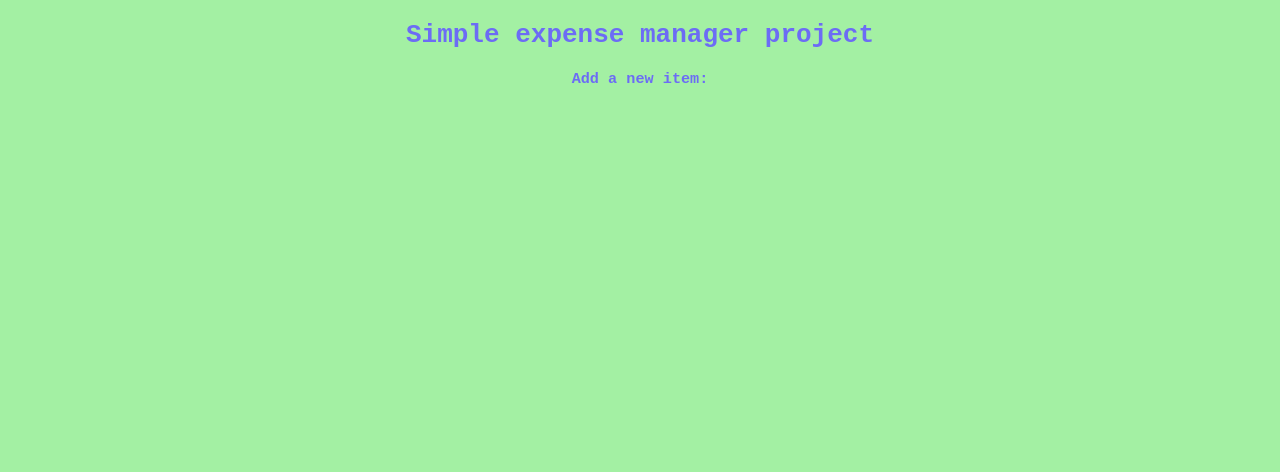
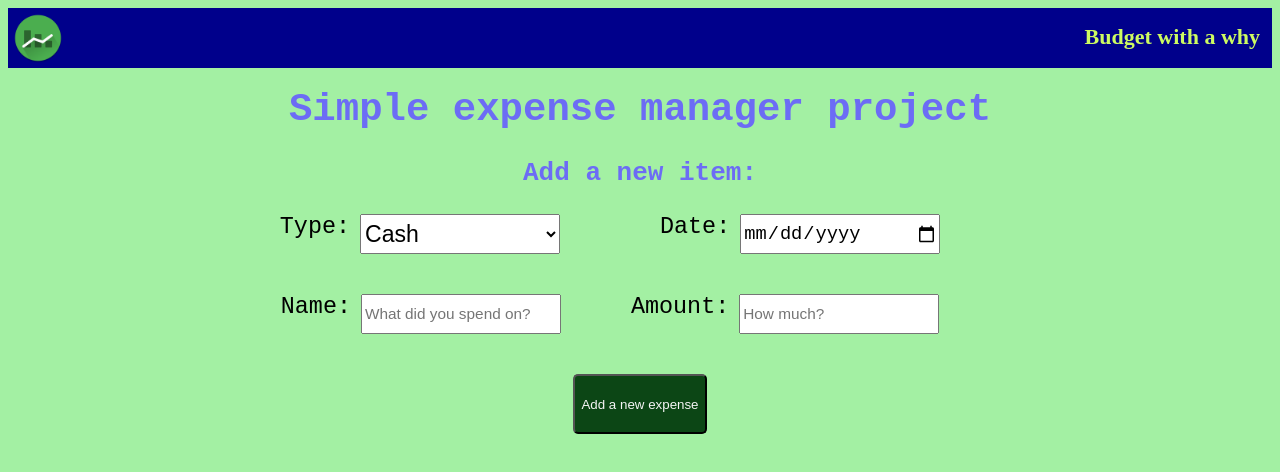
Before and after one commit to ratzushca/react-app, a React (Create React App) app: page / in a window 1280 px wide. Shown: the top 472 px of the page. Built offline with nearby package versions, Linux system fonts and the light colour scheme.

Commit message:
UI Ready for JS

```diff
--- /dev/null
+++ b/src/AddButton.js
@@ -0,0 +1,10 @@
+import React from "react"
+
+
+export default function AddButton(){
+    return(
+        <div>
+        <button type="submit" className="add-button">Add a new expense</button>
+        </div>
+    )
+}
--- /dev/null
+++ b/src/App.js
@@ -0,0 +1,17 @@
+import React from "react"
+import Head from "./Head"
+import Nav from "./Nav"
+import InputBox from "./InputBox"
+import AddButton from "./AddButton"
+
+
+export default function App(){
+    return(
+        <div>
+        <Nav />
+        <Head />
+        <InputBox />
+        <AddButton />
+        </div>
+    )
+}
--- /dev/null
+++ b/src/InputBox.js
@@ -0,0 +1,26 @@
+import React from "react"
+
+
+export default function InputBox(){
+    return(
+        <form>
+        <div className="div1-input">
+        <span className="type-option">Type:</span>
+        <select className="card-options" >
+            <option className="card-input" >Cash</option>
+            <option className="card-input">Card</option>
+            <option className="card-input">Crypto</option>
+            <option className="card-input">Other</option>
+            </select>
+        <span className="date-options">Date:</span>
+        <input type = "date" className="date-input"/>
+        </div>
+        <div className="div2-input">
+        <span className="name-option">Name:</span>
+        <input type="text" placeholder="What did you spend on?" className="name-input"></input>
+        <span className="amount-option">Amount:</span>
+        <input type="number"  placeholder="How much?"className="amount-input"></input>
+        </div>
+        </form>
+    )
+}
--- /dev/null
+++ b/src/Nav.js
@@ -0,0 +1,11 @@
+import React from "react"
+
+
+export default function Nav(){
+    return(
+        <nav>
+        <img src = {require("../src/reactlogo.png")} className="image-icon" />
+        <h3 className="nav-motto">Budget with a why</h3>
+        </nav>
+    )
+}
--- a/src/index.js
+++ b/src/index.js
@@ -1,14 +1,8 @@
 import React from "react"
 import ReactDOM from "react-dom"
-import Head from "./Head"
+import App from "./App"
 import '../src/styles.css'
 
-function App(){
-    return(
-        <div>
-        <Head />
-        </div>
-    )
-}
+
 
 ReactDOM.render(<App />, document.getElementById("root"))
--- a/src/styles.css
+++ b/src/styles.css
@@ -1,11 +1,102 @@
+* {
+    box-sizing: border-box;
+}
+
+
 body{
     background-color: rgb(163, 240, 163);
 }
 
+nav{
+    display: flex;
+   height: 60px;
+    align-items: center;
+    background-color: darkblue;
+
+}
+.image-icon{
+    margin: 5px;
+    height: 50px;
+    width: 50px;
+}
+.nav-motto{
+
+    position: absolute;
+    right: 20px;
+    font-family:Snell Roundhand, cursive;
+    margin-right: auto;
+    color: #cdfb61;
+    font-weight: 700;
+    font-size: 22px;
+
+
+}
 h1, h3{
     text-align: center;
     margin-top: 20px;
     color: rgb(108, 108, 245);
     font-family: monospace;
+    font-size: 3em;
+}
+h3{
+    font-size: 2em;
+}
+
+
+.div1-input, .div2-input{
+    display: flex;
+    justify-content: center;
+    height: 40px;
+    font-size: 1.2em;
+    font-weight: 200;
+    margin-bottom: 40px;
+}
+/* .card-options{
+    margin-left:10px;
+    margin-right: 100px;
+    width: 200px;
+    display: inline-block;
+} */
+
+span{
+    font-family: monospace;
+    font-size: 1.5em;
 
 }
+.type-option, .date-option{
+    margin-left: 40px;
+}
+
+.name-option{
+    margin-left: 40px;
+}
+.amount-option{
+    margin-left: -30px;
+}
+
+.date-input, .card-input, .name-input, .amount-input, .card-options{
+    display: inline-block;
+    margin-left:10px;
+    margin-right: 100px;
+    margin-bottom: 100px;
+    height: 40px;
+    width: 200px;
+    font-size: 1.2em;
+    font-weight: 200;
+}
+
+.name-input, .amount-input{
+    font-size: 0.8em;
+}
+
+.add-button{
+    color: whitesmoke;
+    display: block;
+    max-width: 300px;
+    margin: auto;
+    background-color: #0c4615;
+    width: 10em;
+    height: 4.5em;
+    border-radius: 5px;
+    margin-bottom: 25px;
+}
```
Also changed, not shown: src/reactlogo.png (added).
